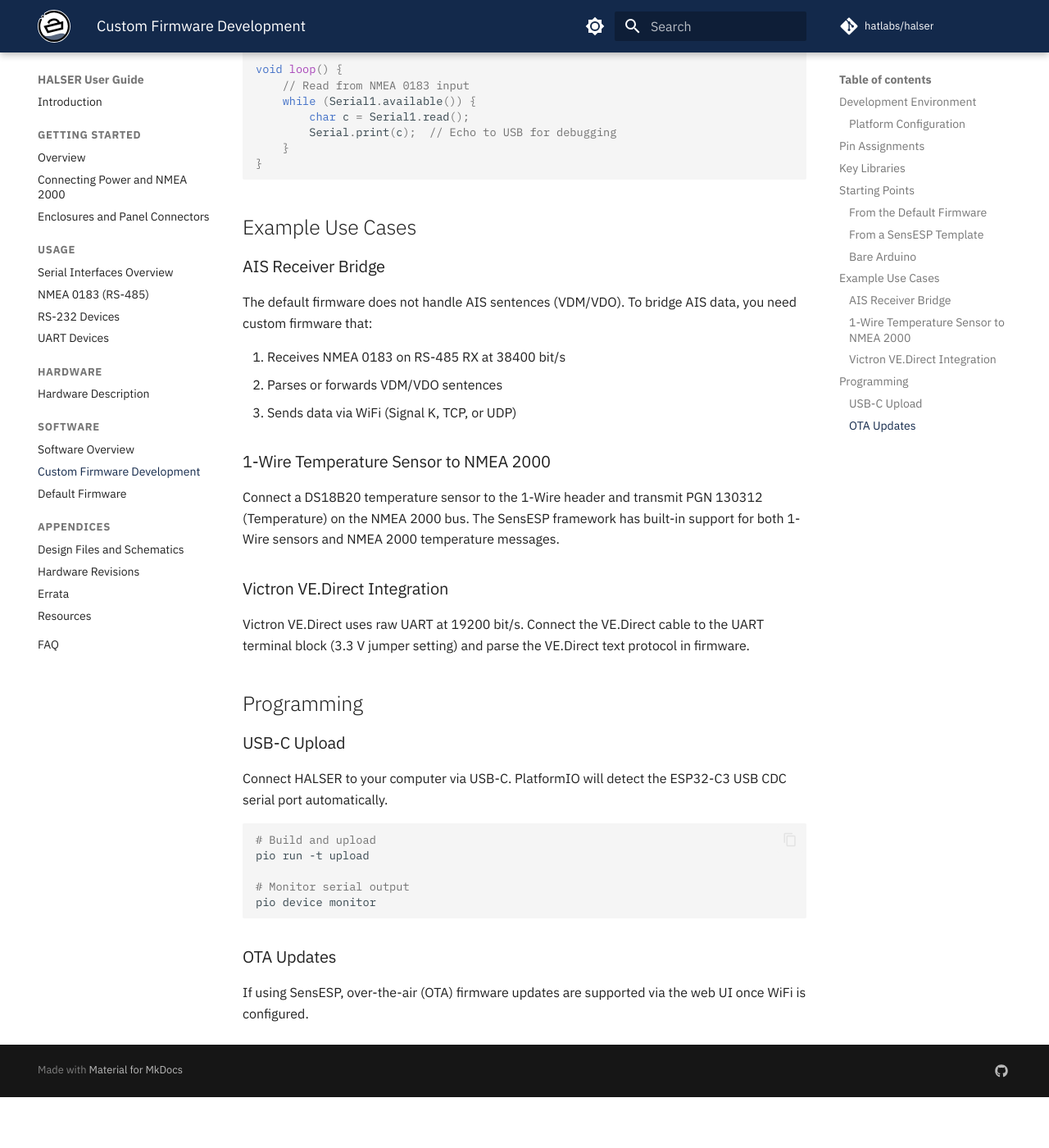
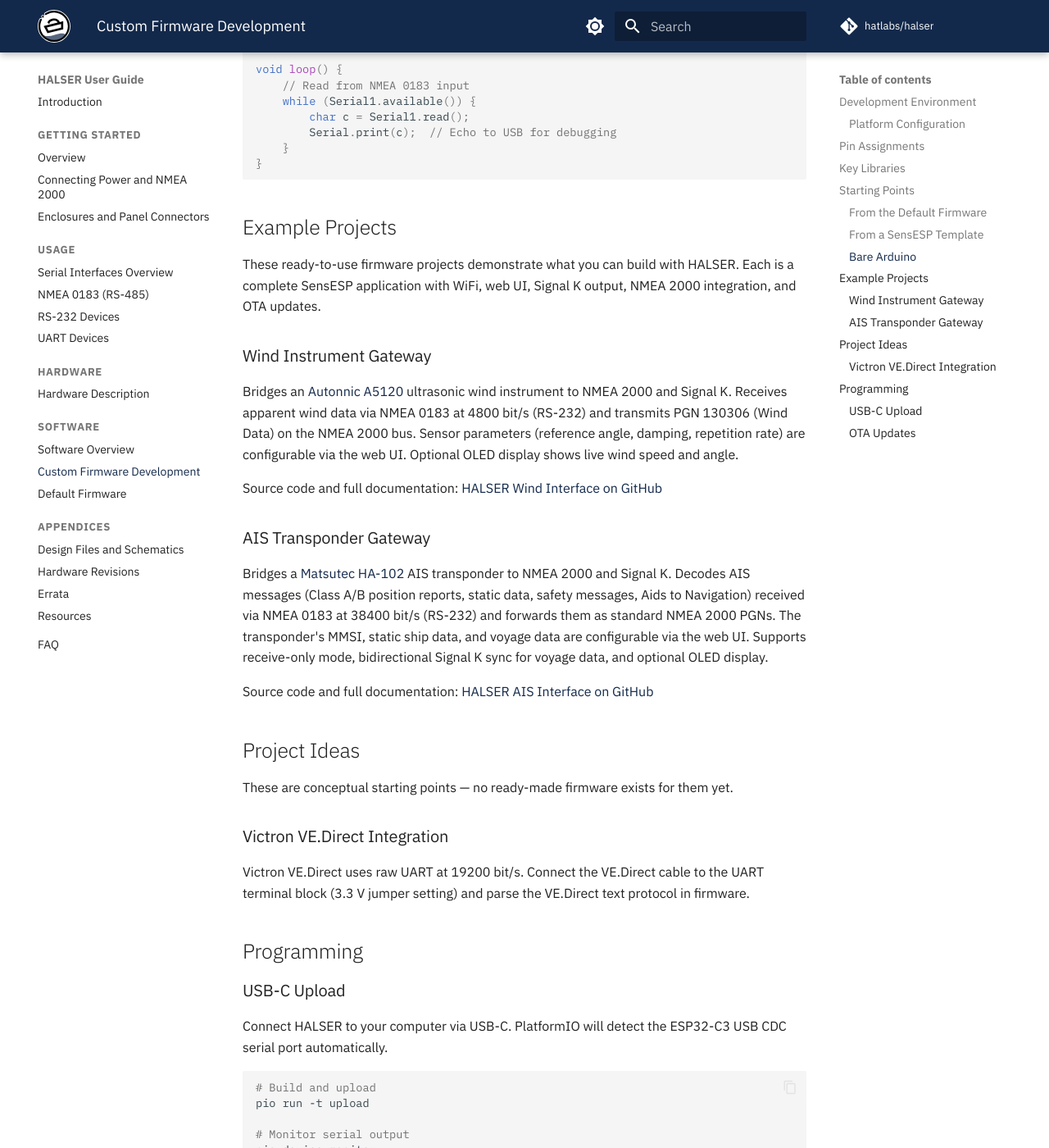
Before and after one commit to hatlabs/halser, an MkDocs documentation site: the page built from docs/software/custom-firmware.md, in a window 1280 px wide and 1400 px high, scrolled down 2828 px. Shown: the whole window at 82% size. Built offline with MkDocs 1.6.1 and Material for MkDocs 9.7.7, drawn with Linux system fonts in a browser that asks for light colours; comment, search, counter and statistics services are not loaded; before the commit the page ends 4166 px from its top, so only the background shows below that.

Commit message:
docs(software): add wind and AIS interface example projects
Replace the Example Use Cases section with Example Projects featuring
two real firmware projects (wind interface, AIS interface) and a
separate Project Ideas section for conceptual examples.

Remove the 1-Wire example (see #3). Fix AIS description to reference
RS-232 instead of RS-485.

Co-Authored-By: Claude Opus 4.6 (1M context) <noreply@anthropic.com>

````diff
--- a/docs/software/custom-firmware.md
+++ b/docs/software/custom-firmware.md
@@ -102,21 +102,25 @@ void loop() {
 }
 ```
 
-## Example Use Cases
+## Example Projects
 
-### AIS Receiver Bridge
+These ready-to-use firmware projects demonstrate what you can build with HALSER. Each is a complete SensESP application with WiFi, web UI, Signal K output, NMEA 2000 integration, and OTA updates.
 
-The default firmware does not handle AIS sentences (VDM/VDO). To bridge AIS data, you need custom firmware that:
+### Wind Instrument Gateway
 
-1. Receives NMEA 0183 on RS-485 RX at 38400 bit/s
-2. Parses or forwards VDM/VDO sentences
-3. Sends data via WiFi (Signal K, TCP, or UDP)
+Bridges an [Autonnic A5120](https://autonnic.com/a5120/) ultrasonic wind instrument to NMEA 2000 and Signal K. Receives apparent wind data via NMEA 0183 at 4800 bit/s (RS-232) and transmits PGN 130306 (Wind Data) on the NMEA 2000 bus. Sensor parameters (reference angle, damping, repetition rate) are configurable via the web UI. Optional OLED display shows live wind speed and angle.
 
-<!-- TODO: Link to example AIS firmware or provide more detailed guidance -->
+Source code and full documentation: [HALSER Wind Interface on GitHub](https://github.com/hatlabs/HALSER-wind-interface)
 
-### 1-Wire Temperature Sensor to NMEA 2000
+### AIS Transponder Gateway
 
-Connect a DS18B20 temperature sensor to the 1-Wire header and transmit PGN 130312 (Temperature) on the NMEA 2000 bus. The SensESP framework has built-in support for both 1-Wire sensors and NMEA 2000 temperature messages.
+Bridges a [Matsutec HA-102](http://www.matsutec.com.cn/) AIS transponder to NMEA 2000 and Signal K. Decodes AIS messages (Class A/B position reports, static data, safety messages, Aids to Navigation) received via NMEA 0183 at 38400 bit/s (RS-232) and forwards them as standard NMEA 2000 PGNs. The transponder's MMSI, static ship data, and voyage data are configurable via the web UI. Supports receive-only mode, bidirectional Signal K sync for voyage data, and optional OLED display.
+
+Source code and full documentation: [HALSER AIS Interface on GitHub](https://github.com/hatlabs/HALSER-ais-interface)
+
+## Project Ideas
+
+These are conceptual starting points — no ready-made firmware exists for them yet.
 
 ### Victron VE.Direct Integration
 
````
